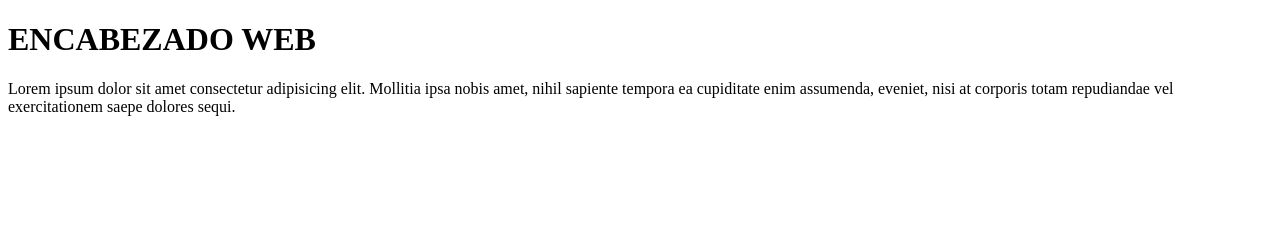
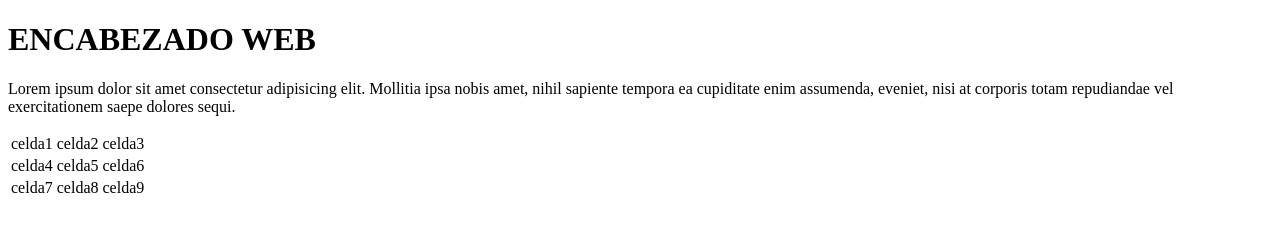
Before and after one commit to mffigueredoa001-ai/mi_repositorio, a plain HTML site: page index.html in a window 1280 px wide. Drawn offline with Linux system fonts and the light colour scheme.

Commit message:
Tercera version con una tabla

```diff
--- a/index.html
+++ b/index.html
@@ -14,6 +14,32 @@
     vel exercitationem saepe dolores sequi.
     </p>
 
+    <table>
+
+        <tr>
+            <td>celda1</td>
+            <td>celda2</td>
+            <td>celda3</td>
+
+        </tr>
+
+        <tr>
+            <td>celda4 </td>
+            <td>celda5</td>
+            <td>celda6</td>
+        </tr>
+
+        <tr>
+            <td>celda7</td>
+            <td>celda8</td>
+            <td>celda9</td>
+        </tr>
+
+
+    </table>
+
+
+
 </body>
 
 </html>
```
